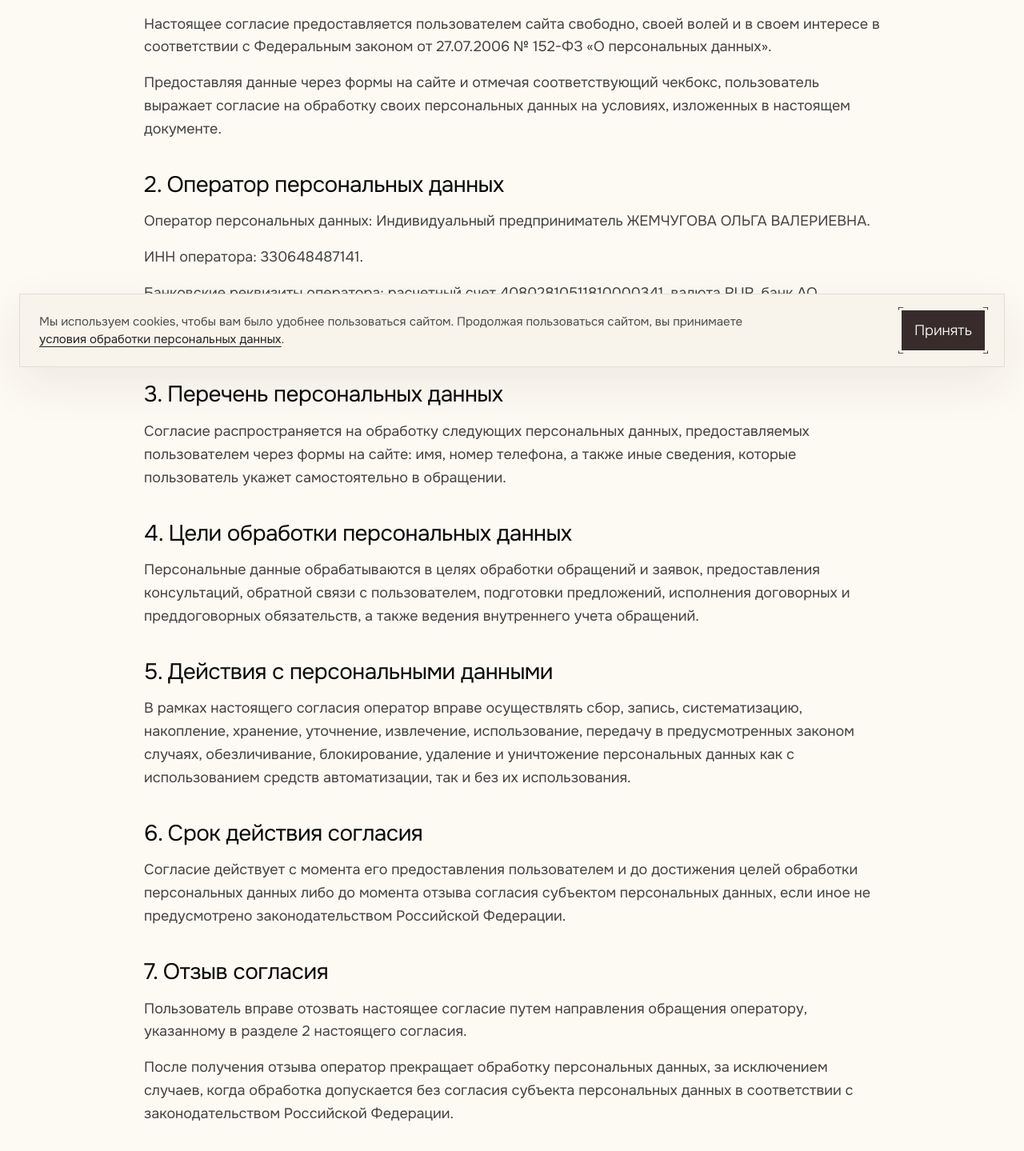
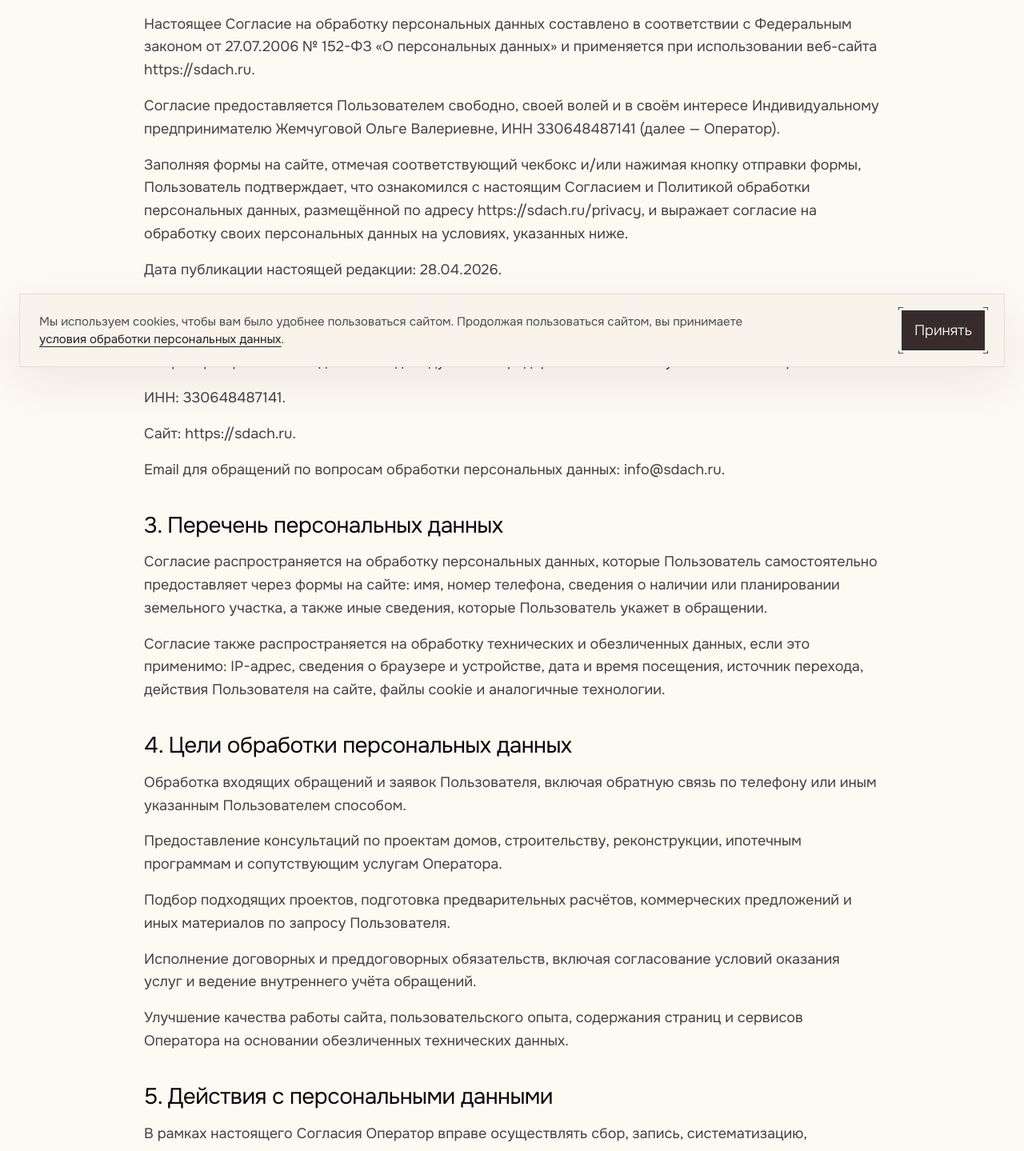
Before and after one commit to Kapustin-Team/sdach.ru, a Next.js app: page /personal-data in a window 1280 px wide. Shown: the part 325-1764 px from the top of the page at 80% size. Built offline with nearby package versions, Linux system fonts and the light colour scheme.

Commit message:
Update personal data consent

```diff
--- a/src/app/personal-data/page.tsx
+++ b/src/app/personal-data/page.tsx
@@ -1,5 +1,5 @@
 export const metadata = {
-  title: 'Условия обработки персональных данных',
+  title: 'Согласие на обработку персональных данных',
   description: 'Согласие на обработку персональных данных на сайте sdach.ru.',
 }
 
@@ -7,53 +7,90 @@ const sections = [
   {
     title: '1. Общие положения',
     paragraphs: [
-      'Настоящее согласие предоставляется пользователем сайта свободно, своей волей и в своем интересе в соответствии с Федеральным законом от 27.07.2006 № 152-ФЗ «О персональных данных».',
-      'Предоставляя данные через формы на сайте и отмечая соответствующий чекбокс, пользователь выражает согласие на обработку своих персональных данных на условиях, изложенных в настоящем документе.',
+      'Настоящее Согласие на обработку персональных данных составлено в соответствии с Федеральным законом от 27.07.2006 № 152-ФЗ «О персональных данных» и применяется при использовании веб-сайта https://sdach.ru.',
+      'Согласие предоставляется Пользователем свободно, своей волей и в своём интересе Индивидуальному предпринимателю Жемчуговой Ольге Валериевне, ИНН 330648487141 (далее — Оператор).',
+      'Заполняя формы на сайте, отмечая соответствующий чекбокс и/или нажимая кнопку отправки формы, Пользователь подтверждает, что ознакомился с настоящим Согласием и Политикой обработки персональных данных, размещённой по адресу https://sdach.ru/privacy, и выражает согласие на обработку своих персональных данных на условиях, указанных ниже.',
+      'Дата публикации настоящей редакции: 28.04.2026.',
     ],
   },
   {
     title: '2. Оператор персональных данных',
     paragraphs: [
-      'Оператор персональных данных: Индивидуальный предприниматель ЖЕМЧУГОВА ОЛЬГА ВАЛЕРИЕВНА.',
-      'ИНН оператора: 330648487141.',
-      'Банковские реквизиты оператора: расчетный счет 40802810511810000341, валюта RUR, банк АО "АЛЬФА-БАНК", ИНН банка 7728168971, БИК 044525593, корреспондентский счет 30101810200000000593.',
+      'Оператор персональных данных: Индивидуальный предприниматель Жемчугова Ольга Валериевна.',
+      'ИНН: 330648487141.',
+      'Сайт: https://sdach.ru.',
+      'Email для обращений по вопросам обработки персональных данных: info@sdach.ru.',
     ],
   },
   {
     title: '3. Перечень персональных данных',
     paragraphs: [
-      'Согласие распространяется на обработку следующих персональных данных, предоставляемых пользователем через формы на сайте: имя, номер телефона, а также иные сведения, которые пользователь укажет самостоятельно в обращении.',
+      'Согласие распространяется на обработку персональных данных, которые Пользователь самостоятельно предоставляет через формы на сайте: имя, номер телефона, сведения о наличии или планировании земельного участка, а также иные сведения, которые Пользователь укажет в обращении.',
+      'Согласие также распространяется на обработку технических и обезличенных данных, если это применимо: IP-адрес, сведения о браузере и устройстве, дата и время посещения, источник перехода, действия Пользователя на сайте, файлы cookie и аналогичные технологии.',
     ],
   },
   {
     title: '4. Цели обработки персональных данных',
     paragraphs: [
-      'Персональные данные обрабатываются в целях обработки обращений и заявок, предоставления консультаций, обратной связи с пользователем, подготовки предложений, исполнения договорных и преддоговорных обязательств, а также ведения внутреннего учета обращений.',
+      'Обработка входящих обращений и заявок Пользователя, включая обратную связь по телефону или иным указанным Пользователем способом.',
+      'Предоставление консультаций по проектам домов, строительству, реконструкции, ипотечным программам и сопутствующим услугам Оператора.',
+      'Подбор подходящих проектов, подготовка предварительных расчётов, коммерческих предложений и иных материалов по запросу Пользователя.',
+      'Исполнение договорных и преддоговорных обязательств, включая согласование условий оказания услуг и ведение внутреннего учёта обращений.',
+      'Улучшение качества работы сайта, пользовательского опыта, содержания страниц и сервисов Оператора на основании обезличенных технических данных.',
     ],
   },
   {
     title: '5. Действия с персональными данными',
     paragraphs: [
-      'В рамках настоящего согласия оператор вправе осуществлять сбор, запись, систематизацию, накопление, хранение, уточнение, извлечение, использование, передачу в предусмотренных законом случаях, обезличивание, блокирование, удаление и уничтожение персональных данных как с использованием средств автоматизации, так и без их использования.',
+      'В рамках настоящего Согласия Оператор вправе осуществлять сбор, запись, систематизацию, накопление, хранение, уточнение, извлечение, использование, передачу в случаях, предусмотренных законодательством, обезличивание, блокирование, удаление и уничтожение персональных данных.',
+      'Обработка персональных данных может осуществляться как с использованием средств автоматизации, так и без использования таких средств.',
     ],
   },
   {
-    title: '6. Срок действия согласия',
+    title: '6. Передача персональных данных третьим лицам',
     paragraphs: [
-      'Согласие действует с момента его предоставления пользователем и до достижения целей обработки персональных данных либо до момента отзыва согласия субъектом персональных данных, если иное не предусмотрено законодательством Российской Федерации.',
+      'Оператор не передаёт персональные данные третьим лицам, за исключением случаев, когда такая передача необходима для достижения целей обработки, осуществляется на основании закона, договора с Пользователем либо с согласия субъекта персональных данных.',
+      'В случае привлечения сервисов, подрядчиков или иных лиц, участвующих в обработке данных, такая обработка осуществляется при условии соблюдения требований конфиденциальности и законодательства о персональных данных.',
     ],
   },
   {
-    title: '7. Отзыв согласия',
+    title: '7. Срок действия согласия',
     paragraphs: [
-      'Пользователь вправе отозвать настоящее согласие путем направления обращения оператору, указанному в разделе 2 настоящего согласия.',
-      'После получения отзыва оператор прекращает обработку персональных данных, за исключением случаев, когда обработка допускается без согласия субъекта персональных данных в соответствии с законодательством Российской Федерации.',
+      'Согласие действует с момента его предоставления Пользователем и до достижения целей обработки персональных данных либо до момента отзыва Согласия субъектом персональных данных, если иной срок не предусмотрен договором или законодательством Российской Федерации.',
+      'Оператор вправе продолжить обработку персональных данных после отзыва Согласия только при наличии оснований, предусмотренных законодательством Российской Федерации.',
     ],
   },
   {
-    title: '8. Подтверждение согласия',
+    title: '8. Отзыв согласия',
     paragraphs: [
-      'Отмечая чекбокс и нажимая кнопку отправки формы на сайте, пользователь подтверждает, что ознакомился с настоящим согласием, Политикой конфиденциальности и понимает условия обработки своих персональных данных.',
+      'Пользователь вправе в любой момент отозвать настоящее Согласие, направив Оператору уведомление на адрес электронной почты info@sdach.ru с пометкой «Отзыв согласия на обработку персональных данных».',
+      'В уведомлении рекомендуется указать имя, номер телефона, использованный при отправке заявки, и суть требования, чтобы Оператор мог идентифицировать обращение и корректно обработать запрос.',
+      'После получения отзыва Оператор прекращает обработку персональных данных, за исключением случаев, когда обработка допускается без согласия субъекта персональных данных в соответствии с законодательством Российской Федерации.',
+    ],
+  },
+  {
+    title: '9. Права Пользователя',
+    paragraphs: [
+      'Пользователь вправе получать сведения об обработке своих персональных данных, требовать их уточнения, блокирования или уничтожения, а также направлять иные обращения, связанные с обработкой персональных данных.',
+      'Для актуализации персональных данных Пользователь может направить уведомление на адрес электронной почты info@sdach.ru с пометкой «Актуализация персональных данных».',
+      'По вопросам обработки персональных данных Пользователь может обратиться к Оператору по электронной почте info@sdach.ru.',
+    ],
+  },
+  {
+    title: '10. Подтверждение согласия',
+    paragraphs: [
+      'Отмечая чекбокс и нажимая кнопку отправки формы на сайте https://sdach.ru, Пользователь подтверждает, что действует свободно, своей волей и в своём интересе, ознакомился с настоящим Согласием и Политикой обработки персональных данных и понимает условия обработки своих персональных данных.',
+      'Актуальная версия настоящего Согласия находится в свободном доступе по адресу https://sdach.ru/personal-data.',
+    ],
+  },
+  {
+    title: '11. Реквизиты Оператора',
+    paragraphs: [
+      'Индивидуальный предприниматель Жемчугова Ольга Валериевна.',
+      'ИНН: 330648487141.',
+      'Сайт: https://sdach.ru.',
+      'Email: info@sdach.ru.',
+      'Банковские реквизиты: расчётный счёт 40802810511810000341, валюта RUR, банк АО «АЛЬФА-БАНК», ИНН банка 7728168971, БИК 044525593, корреспондентский счёт 30101810200000000593.',
     ],
   },
 ]
```
